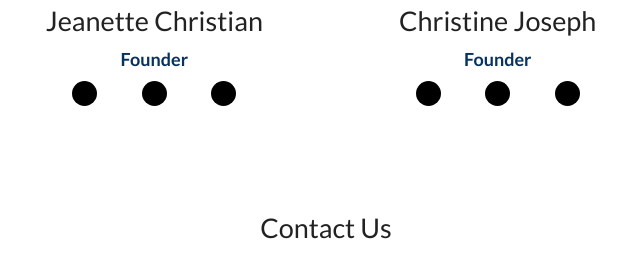
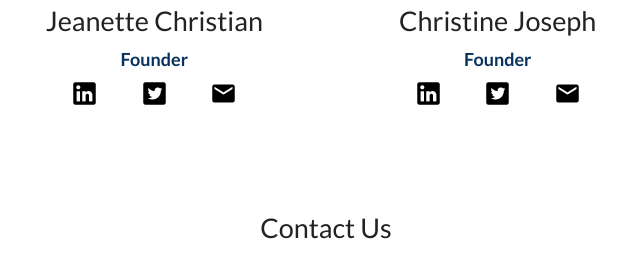
Before and after one commit to alexbenson07/1capapp, a Node project: template src/about.jade in a window 1280 px wide. Shown: the part 875-1131 px from the top of the page, without its empty margins (314-954 px from the left). Run offline with Node 20 templates, Linux system fonts and the light colour scheme; the template is opened without the code that fills it, so the values that code supplies are empty; some libraries are stand-ins or nearby versions.

Commit message:
added icons to about social links, changed name of linkedin-hover image to match scheme, added blank a tags to about social links, fixes #5

```diff
--- a/src/about.jade
+++ b/src/about.jade
@@ -14,22 +14,22 @@ html(class="no-js", lang="en")
           h5.text-center Founder
           ul.medium-10.large-8.small-centered.columns.small-block-grid-3
             li.text-center
-              .linkedin.icons
+              a.linkedin.icons(href="#")
             li.text-center
-              .twitter.icons
+              a.twitter.icons(href="#")
             li.text-center
-              .email.icons
+              a.email.icons(href="#")
         .headshot.small-8.medium-4.small-offset-2.medium-offset-0.columns
           img(src='images/christine.jpg')
           h3.text-center Christine Joseph
           h5.text-center Founder
           ul.medium-10.large-8.small-centered.columns.small-block-grid-3
             li.text-center
-              .linkedin.icons
+              a.linkedin.icons(href="#")
             li.text-center
-              .twitter.icons
+              a.twitter.icons(href="#")
             li.text-center
-              .email.icons
+              a.email.icons(href="#")
       include _contact
 
     include _footer
--- a/src/scss/pages/index/_content.scss
+++ b/src/scss/pages/index/_content.scss
@@ -150,7 +150,70 @@ ul.pricing-table {
   height: 25px;
   width: 25px;
   border-radius: 50%;
-  background: #000;
+  position: relative;
+
+  &:before {
+    content: '';
+    width: 25px;
+    height: 25px;
+    left: 0;
+    position: absolute;
+    background-size: contain;
+    background-position: 0;
+    background-repeat: no-repeat;
+  }
+
+  &.linkedin {
+    &:before {
+      background-image: url('../images/linkedin.png');
+    }
+
+    &:hover:before {
+      background-image: url('../images/linkedin-hover.png');
+    }
+  }
+
+  &:before {
+    content: '';
+    width: 25px;
+    height: 25px;
+    left: 0;
+    position: absolute;
+    background-size: contain;
+    background-position: 0;
+    background-repeat: no-repeat;
+  }
+
+  &.twitter {
+    &:before {
+      background-image: url('../images/twitter.png');
+    }
+
+    &:hover:before {
+      background-image: url('../images/twitter-hover.png');
+    }
+  }
+
+  &:before {
+    content: '';
+    width: 25px;
+    height: 25px;
+    left: 0;
+    position: absolute;
+    background-size: contain;
+    background-position: 0;
+    background-repeat: no-repeat;
+  }
+
+  &.email {
+    &:before {
+      background-image: url('../images/mail.png');
+    }
+
+    &:hover:before {
+      background-image: url('../images/mail-hover.png');
+    }
+  }
 }
 
 
```
Also changed, not shown: dist/css/styles.css, src/images/linkedin-hover.png (renamed from src/images/linkedin copy.png), 2 other files.
